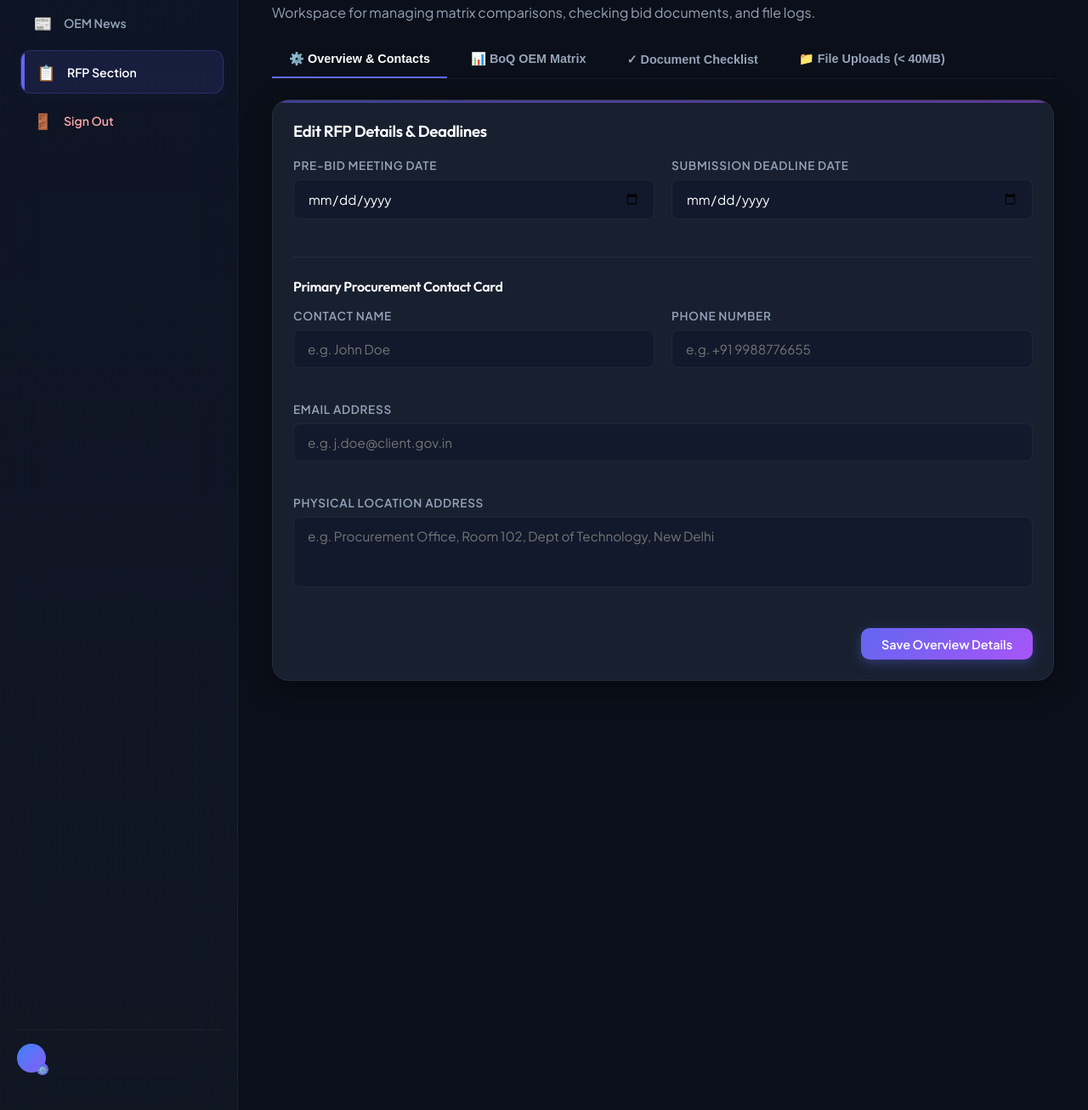
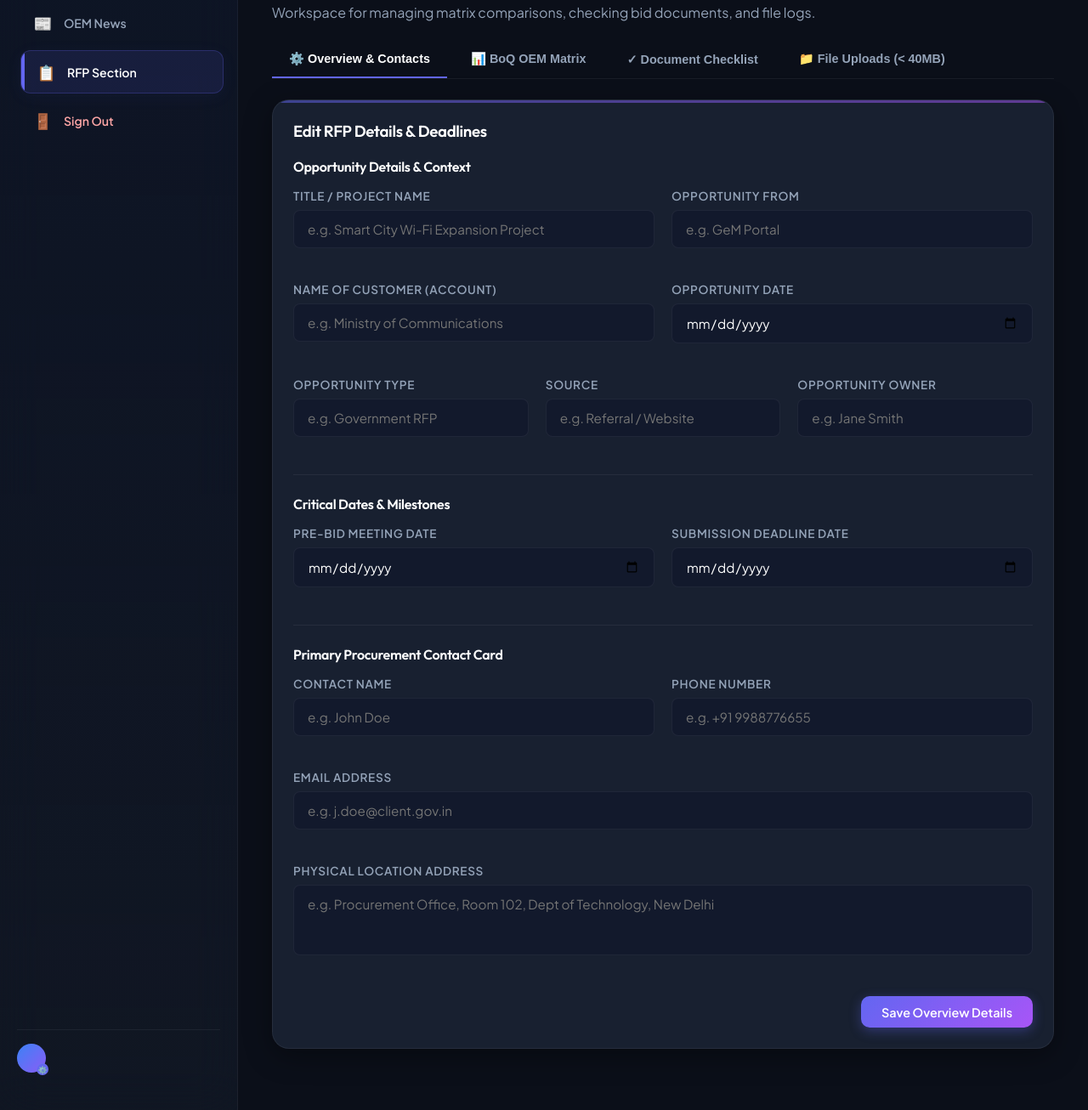
Before and after one commit to metamazetech/oem-partner-directory, a Flask app: template templates/rfp_detail.html in a window 1280 px wide. Shown: the part 129-1435 px from the top of the page at 85% size. Run offline with Flask 3, Linux system fonts and the light colour scheme; the template is opened without the code that fills it, so the values that code supplies are empty; data comes from the database, SQL or seed files in the repository.

Commit message:
Add Opportunity context fields and delete matching confirmation prompt

```diff
--- a/app.py
+++ b/app.py
@@ -2650,13 +2650,23 @@ def rfp_update_details(rfp_id):
     contact_email = request.form.get('contact_email', '').strip()
     contact_phone = request.form.get('contact_phone', '').strip()
 
+    title = request.form.get('title', '').strip()
+    opportunity_from = request.form.get('opportunity_from', '').strip()
+    customer_name = request.form.get('customer_name', '').strip()
+    opportunity_date = request.form.get('opportunity_date', '').strip()
+    opportunity_type = request.form.get('opportunity_type', '').strip()
+    source = request.form.get('source', '').strip()
+    opportunity_owner = request.form.get('opportunity_owner', '').strip()
+
     conn = database.get_db_connection()
     try:
         conn.execute("""
             UPDATE rfps
-            SET pre_bid_date = ?, submission_date = ?, contact_name = ?, contact_address = ?, contact_email = ?, contact_phone = ?
+            SET pre_bid_date = ?, submission_date = ?, contact_name = ?, contact_address = ?, contact_email = ?, contact_phone = ?,
+                title = ?, opportunity_from = ?, customer_name = ?, opportunity_date = ?, opportunity_type = ?, source = ?, opportunity_owner = ?
             WHERE id = ?
-        """, (pre_bid_date, submission_date, contact_name, contact_address, contact_email, contact_phone, rfp_id))
+        """, (pre_bid_date, submission_date, contact_name, contact_address, contact_email, contact_phone,
+              title, opportunity_from, customer_name, opportunity_date, opportunity_type, source, opportunity_owner, rfp_id))
         conn.commit()
         log_audit('RFP_UPDATE', f"Updated details for RFP ID: {rfp_id}")
         flash("RFP details successfully updated.", "success")
--- a/templates/rfp_detail.html
+++ b/templates/rfp_detail.html
@@ -119,14 +119,56 @@
                 <div class="glass-card" style="padding: 1.5rem;">
                     <h3 style="margin-top: 0; margin-bottom: 1.25rem; color: white;">Edit RFP Details & Deadlines</h3>
                     <form action="{{ url_for('rfp_update_details', rfp_id=rfp['id']) }}" method="POST">
+
+                        <h4 style="margin-top: 0; margin-bottom: 1rem; color: white;">Opportunity Details & Context</h4>
+                        <div style="display: grid; grid-template-columns: 1fr 1fr; gap: 1.25rem; margin-bottom: 1.25rem;">
+                            <div class="form-group">
+                                <label class="form-label" for="title">Title / Project Name</label>
+                                <input type="text" id="title" name="title" class="form-control" value="{{ rfp['title'] or '' }}" placeholder="e.g. Smart City Wi-Fi Expansion Project" style="background: rgba(15,23,42,0.6); color: white;">
+                            </div>
+                            <div class="form-group">
+                                <label class="form-label" for="opportunity_from">Opportunity From</label>
+                                <input type="text" id="opportunity_from" name="opportunity_from" class="form-control" value="{{ rfp['opportunity_from'] or '' }}" placeholder="e.g. GeM Portal" style="background: rgba(15,23,42,0.6); color: white;">
+                            </div>
+                        </div>
+
+                        <div style="display: grid; grid-template-columns: 1fr 1fr; gap: 1.25rem; margin-bottom: 1.25rem;">
+                            <div class="form-group">
+                                <label class="form-label" for="customer_name">Name of Customer (Account)</label>
+                                <input type="text" id="customer_name" name="customer_name" class="form-control" value="{{ rfp['customer_name'] or '' }}" placeholder="e.g. Ministry of Communications" style="background: rgba(15,23,42,0.6); color: white;">
+                            </div>
+                            <div class="form-group">
+                                <label class="form-label" for="opportunity_date">Opportunity Date</label>
+                                <input type="date" id="opportunity_date" name="opportunity_date" class="form-control" value="{{ rfp['opportunity_date'] or '' }}" style="background: rgba(15,23,42,0.6); color: white;">
+                            </div>
+                        </div>
+
+                        <div style="display: grid; grid-template-columns: 1fr 1fr 1fr; gap: 1.25rem; margin-bottom: 1.25rem;">
+                            <div class="form-group">
+                                <label class="form-label" for="opportunity_type">Opportunity Type</label>
+                                <input type="text" id="opportunity_type" name="opportunity_type" class="form-control" value="{{ rfp['opportunity_type'] or '' }}" placeholder="e.g. Government RFP" style="background: rgba(15,23,42,0.6); color: white;">
+                            </div>
+                            <div class="form-group">
+                                <label class="form-label" for="source">Source</label>
+                                <input type="text" id="source" name="source" class="form-control" value="{{ rfp['source'] or '' }}" placeholder="e.g. Referral / Website" style="background: rgba(15,23,42,0.6); color: white;">
+                            </div>
+                            <div class="form-group">
+                                <label class="form-label" for="opportunity_owner">Opportunity Owner</label>
+                                <input type="text" id="opportunity_owner" name="opportunity_owner" class="form-control" value="{{ rfp['opportunity_owner'] or '' }}" placeholder="e.g. Jane Smith" style="background: rgba(15,23,42,0.6); color: white;">
+                            </div>
+                        </div>
+
+                        <hr style="border: 0; border-top: 1px solid var(--border-glass); margin: 1.5rem 0;">
+                        <h4 style="margin-top: 0; margin-bottom: 1rem; color: white;">Critical Dates & Milestones</h4>
+
                         <div style="display: grid; grid-template-columns: 1fr 1fr; gap: 1.25rem; margin-bottom: 1.25rem;">
                             <div class="form-group">
                                 <label class="form-label" for="pre_bid_date">Pre-Bid Meeting Date</label>
-                                <input type="date" id="pre_bid_date" name="pre_bid_date" class="form-control" value="{{ rfp['pre_bid_date'] }}">
+                                <input type="date" id="pre_bid_date" name="pre_bid_date" class="form-control" value="{{ rfp['pre_bid_date'] }}" style="background: rgba(15,23,42,0.6); color: white;">
                             </div>
                             <div class="form-group">
                                 <label class="form-label" for="submission_date">Submission Deadline Date</label>
-                                <input type="date" id="submission_date" name="submission_date" class="form-control" value="{{ rfp['submission_date'] }}">
+                                <input type="date" id="submission_date" name="submission_date" class="form-control" value="{{ rfp['submission_date'] }}" style="background: rgba(15,23,42,0.6); color: white;">
                             </div>
                         </div>
 
@@ -297,7 +339,7 @@
                                                 {% if item['format_file'] %}
                                                     <div style="display: flex; align-items: center; gap: 0.35rem;">
                                                         <a href="{{ item['format_file'] }}" download class="btn btn-secondary btn-sm" style="font-size: 0.7rem; padding: 0.2rem 0.4rem;" title="Download Template Format">📥 Template</a>
-                                                        <form action="{{ url_for('rfp_checklist_delete_format', rfp_id=rfp['id'], item_id=item['id']) }}" method="POST" style="display: inline; margin: 0;">
+                                                        <form action="{{ url_for('rfp_checklist_delete_format', rfp_id=rfp['id'], item_id=item['id']) }}" method="POST" style="display: inline; margin: 0;" onsubmit="return confirmDeleteMatch(event, 'Template format for {{ item['doc_name'] }}');">
                                                             <button type="submit" style="background: none; border: none; color: #f87171; cursor: pointer; font-size: 0.8rem; padding: 0;" title="Remove template format">✕</button>
                                                         </form>
                                                     </div>
@@ -325,7 +367,7 @@
                                                 {% if item['uploaded_file'] %}
                                                     <div style="display: flex; align-items: center; gap: 0.35rem;">
                                                         <button type="button" onclick="viewDocument('{{ item['uploaded_file'] }}', '{{ item['uploaded_file'].split('.')[-1] }}', '{{ item['doc_name'] }}')" class="btn btn-secondary btn-sm" style="font-size: 0.7rem; padding: 0.2rem 0.4rem; color: #60a5fa;" title="View document inline">👁️ View</button>
-                                                        <form action="{{ url_for('rfp_checklist_delete_doc', rfp_id=rfp['id'], item_id=item['id']) }}" method="POST" style="display: inline; margin: 0;">
+                                                        <form action="{{ url_for('rfp_checklist_delete_doc', rfp_id=rfp['id'], item_id=item['id']) }}" method="POST" style="display: inline; margin: 0;" onsubmit="return confirmDeleteMatch(event, 'Uploaded document for {{ item['doc_name'] }}');">
                                                             <button type="submit" style="background: none; border: none; color: #f87171; cursor: pointer; font-size: 0.8rem; padding: 0;" title="Remove uploaded document">🗑️</button>
                                                         </form>
                                                     </div>
@@ -347,7 +389,7 @@
                                                 <input type="text" onblur="updateChecklistRemarks({{ item['id'] }}, this.value)" class="form-control" value="{{ item['remarks'] or '' }}" placeholder="Remarks..." style="font-size: 0.75rem; padding: 0.25rem 0.5rem; background: rgba(255,255,255,0.02); border: 1px solid var(--border-glass); color: white; border-radius: 4px; width: 100%;">
                                             </td>
                                             <td style="padding: 0.75rem; text-align: right;">
-                                                <form action="{{ url_for('rfp_checklist_delete', rfp_id=rfp['id'], item_id=item['id']) }}" method="POST" style="margin: 0;">
+                                                <form action="{{ url_for('rfp_checklist_delete', rfp_id=rfp['id'], item_id=item['id']) }}" method="POST" style="margin: 0;" onsubmit="return confirmDeleteMatch(event, 'Checklist row for {{ item['doc_name'] }}');">
                                                     <button type="submit" style="background: none; border: none; color: #f87171; cursor: pointer; font-size: 1rem;">🗑️</button>
                                                 </form>
                                             </td>
@@ -449,7 +491,7 @@
                                                 </div>
                                             </div>
                                         </div>
-                                        <form action="{{ url_for('rfp_document_delete', rfp_id=rfp['id'], doc_id=doc['id']) }}" method="POST" style="margin: 0; flex-shrink: 0;">
+                                        <form action="{{ url_for('rfp_document_delete', rfp_id=rfp['id'], doc_id=doc['id']) }}" method="POST" style="margin: 0; flex-shrink: 0;" onsubmit="return confirmDeleteMatch(event, 'Attachment: {{ doc['original_name'] }}');">
                                             <button type="submit" style="background: none; border: none; color: #f87171; cursor: pointer; padding: 0.25rem; font-size: 0.95rem;">🗑️</button>
                                         </form>
                                     </div>
@@ -821,6 +863,18 @@
             });
         }
 
+        function confirmDeleteMatch(event, itemName) {
+            event.preventDefault();
+            const answer = prompt(`⚠️ WARNING: You are deleting: "${itemName}"\n\nThis action cannot be undone. To confirm, please type "DELETE" in the box below:`);
+            if (answer === "DELETE") {
+                event.target.submit();
+                return true;
+            } else {
+                alert("❌ Deletion cancelled. Confirmation word did not match.");
+                return false;
+            }
+        }
+
         function updateChecklistOem(itemId, oemName) {
             const formData = new FormData();
             formData.append('oem_name', oemName);
```
Also changed, not shown: database.py (+16 -0 lines), templates/rfps.html (+13 -1 lines), test_portal.py (+31 -0 lines), 1 other file.
